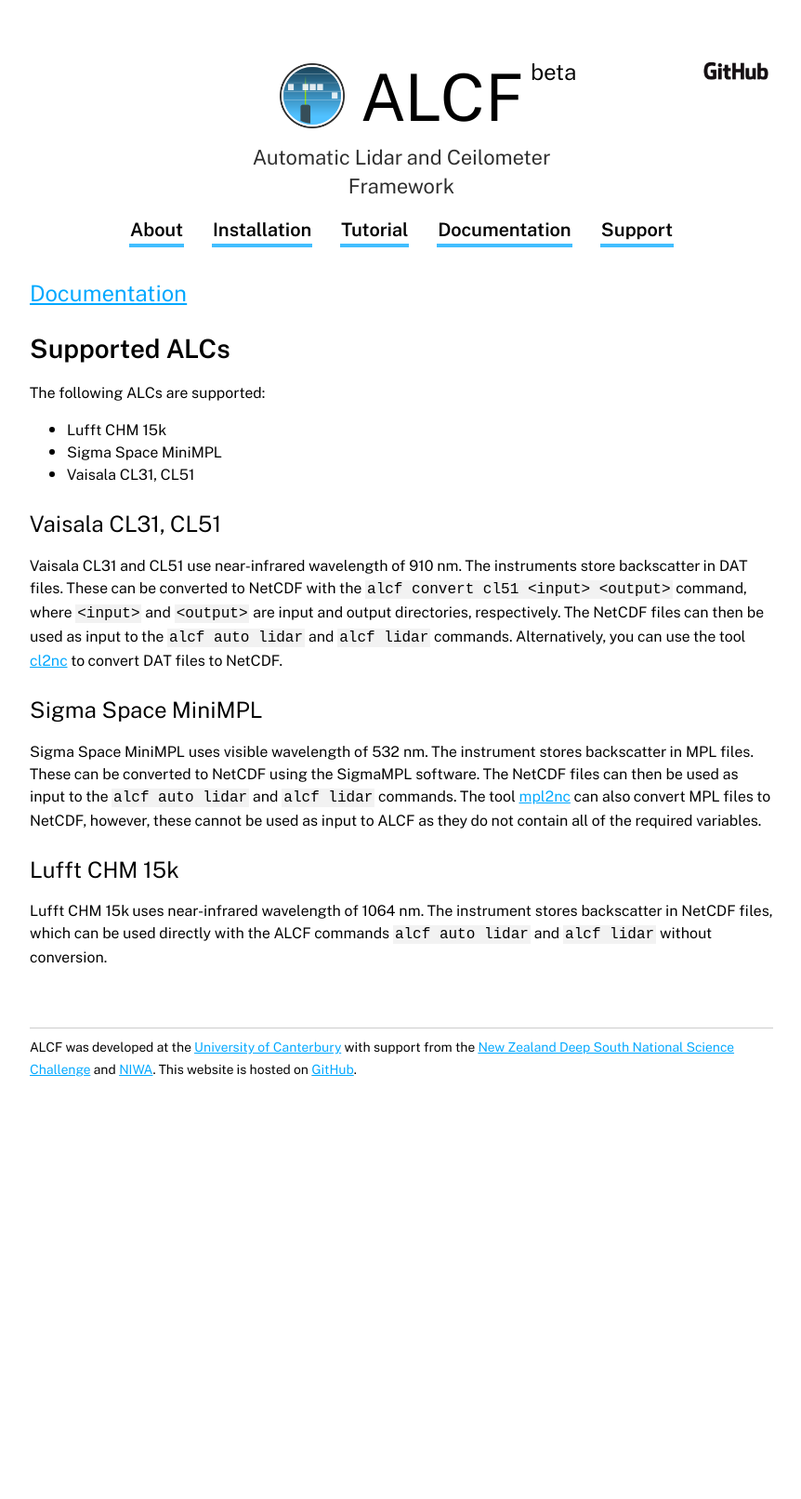
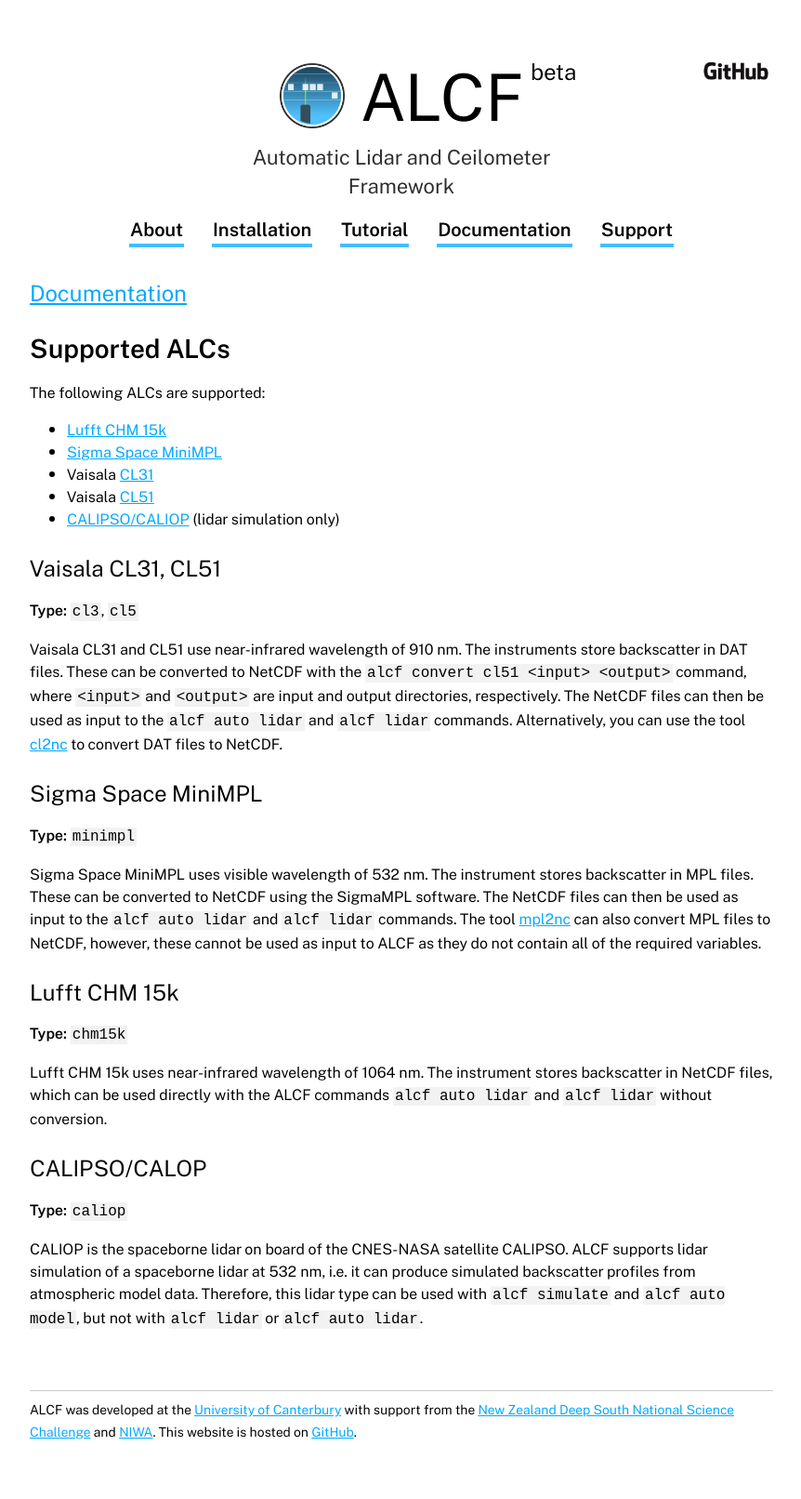
Before and after one commit to alcf-lidar/alcf-lidar.github.io, a Jekyll site: the page built from documentation/supported_alcs/index.md, in a window 1280 px wide. Shown: the whole page at 93% size, without its empty margins (208-1070 px from the left). Built offline with Jekyll 4.4.1, drawn with Linux system fonts in a browser that asks for light colours; before the commit the page ends 1222 px from its top, so only the background shows below that.

Commit message:
Add text to the lidars page (CALIOP, links)

```diff
--- a/documentation/supported_alcs/index.md
+++ b/documentation/supported_alcs/index.md
@@ -8,11 +8,15 @@ layout: default
 
 The following ALCs are supported:
 
-- Lufft CHM 15k
-- Sigma Space MiniMPL
-- Vaisala CL31, CL51
+- [Lufft CHM 15k](https://www.lufft.com/products/cloud-height-snow-depth-sensors-288/ceilometer-chm-15k-nimbus-2300/)
+- [Sigma Space MiniMPL](https://www.micropulselidar.com/)
+- Vaisala [CL31](https://www.vaisala.com/en/products/instruments-sensors-and-other-measurement-devices/weather-stations-and-sensors/cl31)
+- Vaisala [CL51](https://www.vaisala.com/en/products/instruments-sensors-and-other-measurement-devices/weather-stations-and-sensors/cl51)
+- [CALIPSO/CALIOP](https://www-calipso.larc.nasa.gov/) (lidar simulation only)
 
 ### Vaisala CL31, CL51
+
+**Type:** `cl3`, `cl5`
 
 Vaisala CL31 and CL51 use near-infrared wavelength of 910 nm. The instruments
 store backscatter in DAT files. These can be converted to NetCDF
@@ -24,6 +28,8 @@ to convert DAT files to NetCDF.
 
 ### Sigma Space MiniMPL
 
+**Type:** `minimpl`
+
 Sigma Space MiniMPL uses visible wavelength of 532 nm. The instrument
 stores backscatter in MPL files. These can be converted to NetCDF using
 the SigmaMPL software.  The NetCDF files can then be used as input to the
@@ -34,6 +40,18 @@ contain all of the required variables.
 
 ### Lufft CHM 15k
 
+**Type:** `chm15k`
+
 Lufft CHM 15k uses near-infrared wavelength of 1064 nm. The instrument
 stores backscatter in NetCDF files, which can be used directly with the ALCF
 commands `alcf auto lidar` and `alcf lidar` without conversion.
+
+### CALIPSO/CALOP
+
+**Type:** `caliop`
+
+CALIOP is the spaceborne lidar on board of the CNES-NASA satellite CALIPSO.
+ALCF supports lidar simulation of a spaceborne lidar at 532 nm, i.e. it can
+produce simulated backscatter profiles from atmospheric model data. Therefore,
+this lidar type can be used with `alcf simulate` and `alcf auto model`,
+but not with `alcf lidar` or `alcf auto lidar`.
```
